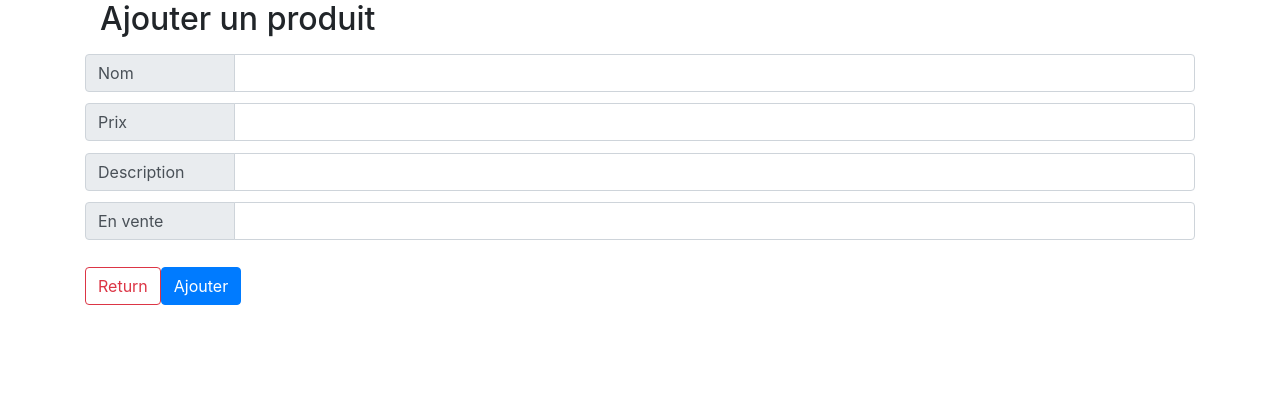
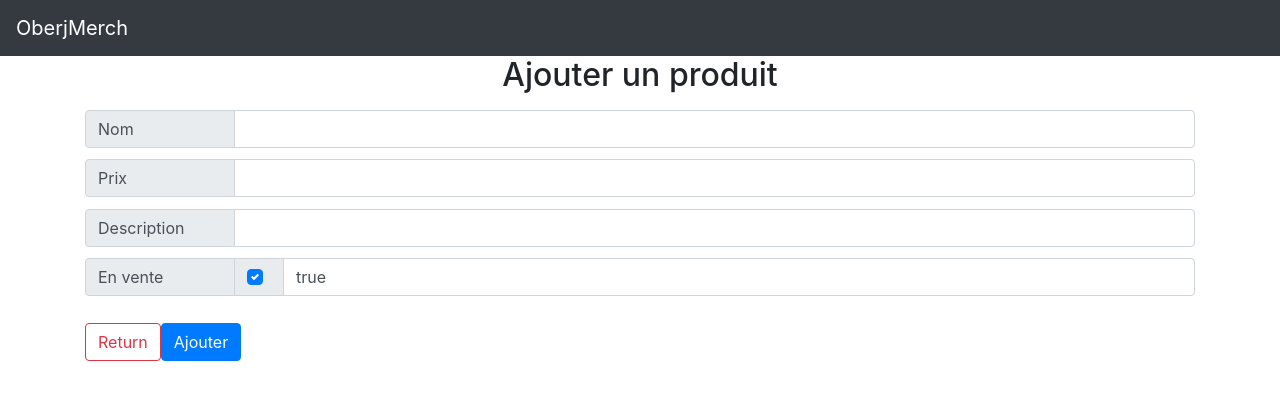
Before and after one commit to Romain857/OberjMerchNuxt, a Nuxt app: page /productCreate in a window 1280 px wide. Shown: the top 400 px of the page. Built offline with nearby package versions, Linux system fonts and the light colour scheme.

Commit message:
add tools + UI

```diff
--- a/assets/style/product.css
+++ b/assets/style/product.css
@@ -13,3 +13,7 @@
 .divBtns{
     margin-top: 1%;
 }
+
+#delete{
+    margin-top: 2%;
+}
--- /dev/null
+++ b/components/Header.vue
@@ -0,0 +1,13 @@
+<template>
+  <div>
+     <b-navbar id="title" toggleable="lg" type="dark" variant="dark">
+    <b-navbar-brand href="#">OberjMerch</b-navbar-brand>
+  </b-navbar>
+  </div>
+</template>
+
+<style>
+    #title{
+        text-align:center;
+    }
+</style>
--- a/components/btnCreate.vue
+++ b/components/btnCreate.vue
@@ -1,5 +1,5 @@
 <template>
-    <b-button id="btn" href="/productCreate" variant="outline-dark"></i>New Product</b-button>
+    <b-button id="btn" href="/productCreate" variant="outline-dark">New Product</b-button>
 </template>
 
 <style>
--- a/components/btnReturn.vue
+++ b/components/btnReturn.vue
@@ -1,3 +1,3 @@
 <template>
-    <b-button href="/" variant="outline-danger"></i>Return</b-button>
+    <b-button href="/" variant="outline-danger">Return</b-button>
 </template>
--- a/pages/index.vue
+++ b/pages/index.vue
@@ -1,6 +1,8 @@
 <template>
+<div>
+<Header />
+<br>
     <div class="container">
-        <h1>OberjMerch</h1>
         <btnCreate />
         <div v-for="product in products">
             <b-card
@@ -18,6 +20,8 @@
                 <b-button :to="{ name: 'productDetail', params: { id: product.id } }" variant="primary">Detail</b-button>
             </b-card>
         </div>
+    </div>
+    <Footer />
     </div>
 </template>
 
--- a/pages/productCreate.vue
+++ b/pages/productCreate.vue
@@ -1,4 +1,6 @@
 <template>
+<div>
+<Header />
   <div class="container">
         <b-form @submit.prevent="submit">
           <b-container fluid>
@@ -25,6 +27,7 @@
                   >
                 </template>
                 <b-form-input
+                  type="number"
                   class="champs"
                   v-model="price"
                   required
@@ -44,19 +47,22 @@
                 ></b-form-input>
               </b-input-group>
 
-                <b-input-group class="input">
+              <b-input-group class="input">
                 <template #prepend>
-                  <b-input-group-text class="label"
-                    >En vente</b-input-group-text
-                  >
+                  <b-input-group-text class="label">En vente</b-input-group-text>
                 </template>
-                <b-form-input
-                  class="champs"
-                  v-model="is_offer"
-                  required
-                ></b-form-input>
+                <b-input-group-prepend is-text>
+                  <b-form-checkbox
+                    v-model="is_offer"
+                    type="checkbox"
+                    value="true"
+                    unchecked-value="false"
+                  ></b-form-checkbox>
+                </b-input-group-prepend>
+                <b-form-input class="champs" v-model="is_offer">{{
+                  is_offer
+                }}</b-form-input>
               </b-input-group>
-
             </b-row>
           </b-container>
           <btnReturn />
@@ -64,6 +70,7 @@
             >Ajouter</b-button
           >
         </b-form>
+  </div>
   </div>
 </template>
 
@@ -75,7 +82,7 @@ export default {
             name:"",
             price:"",
             description:"",
-            is_offer:""
+            is_offer:"true"
         }
     },
   methods: {
--- a/pages/productDetail.vue
+++ b/pages/productDetail.vue
@@ -1,4 +1,6 @@
 <template>
+<div>
+<Header />
   <div class="container">
   <h2>Detail du produit</h2>
     <b-list-group>
@@ -9,10 +11,23 @@
     </b-list-group>
     <div class="divBtns">
       <btnReturn />
-      <b-button v-on:click="del(product.id)" class="btn btn-danger"
-          >Supprimer
-      </b-button>
+
+      <b-button
+                class="btn"
+                id="btnDelTicket"
+                variant="danger"
+                @click="$bvToast.show('delete')"
+              >
+               Supprimer
+              </b-button>
+      <b-toast id="delete" title="Delete" static no-auto-hide>
+                Etes-vous sur de vouloir supprimer ce ticket : <strong>{{product.name}}</strong> ?
+                <a v-on:click="del(product.id)" id="del" class="btn btn-primary link"
+                  >Valider</a
+                >
+      </b-toast>
     </div>
+  </div>
   </div>
 </template>
 
@@ -39,6 +54,9 @@ export default {
           this.errors = error.response.data.errors;
         });
     },
+    confirmDelete() {
+      return confirm("Etes vous sur de vouloir delete ce ticket ?");
+    },
   },
 };
 </script>
--- a/pages/productEdit.vue
+++ b/pages/productEdit.vue
@@ -1,43 +1,58 @@
 <template>
+<div>
+<Header />
   <div class="container">
   <h2>Modifier un produit : {{product.name}}</h2>
   <b-form @submit="up(product.id)" v-bind:key="product.id">
-        <b-form-group id="input-group" label="Nom" label-for="input">
+        <b-form-group label="Nom" label-for="input">
             <b-form-input
                 v-model="product.name"
                 placeholder="Nom"
             ></b-form-input>
         </b-form-group>
 
-        <b-form-group id="input-group" label="Prix" label-for="input">
+        <b-form-group label="Prix" label-for="input">
             <b-form-input
                 v-model="product.price"
                 placeholder="prix"
             ></b-form-input>
         </b-form-group>
 
-        <b-form-group id="input-group" label="Description" label-for="input">
+        <b-form-group label="Description" label-for="input">
             <b-form-input
                 v-model="product.description"
                 placeholder="description"
             ></b-form-input>
         </b-form-group>
-
-        <b-form-group id="input-group" label="En vente" label-for="input">
-            <b-form-input
-                v-model="product.is_offer"
-                placeholder="En vente"
-            ></b-form-input>
-        </b-form-group>
+        <label>En vente</label>
+        <b-input-group label="En vente" class="input">
+                <b-input-group-prepend is-text>
+                  <b-form-checkbox
+                    v-model="product.is_offer"
+                    type="checkbox"
+                    value="true"
+                    unchecked-value="false"
+                  ></b-form-checkbox>
+                </b-input-group-prepend>
+                <b-form-input class="champs" v-model="product.is_offer">{{
+                  is_offer
+                }}</b-form-input>
+              </b-input-group>
         <btnReturn />
         <b-button type="submit" variant="primary">Enregistrer</b-button>
     </b-form>
+  </div>
   </div>
 </template>
 
 <script>
 import axios from "axios";
 export default {
+  data(){
+      return{
+        'product.is_offer':"true"
+      }
+  },
   async asyncData({ params, $axios }) {
     const product = await $axios.$get(
       `https://yd-api-oberjmerch-6mvg7oyrgq-ew.a.run.app/product/${params.id}`
```
